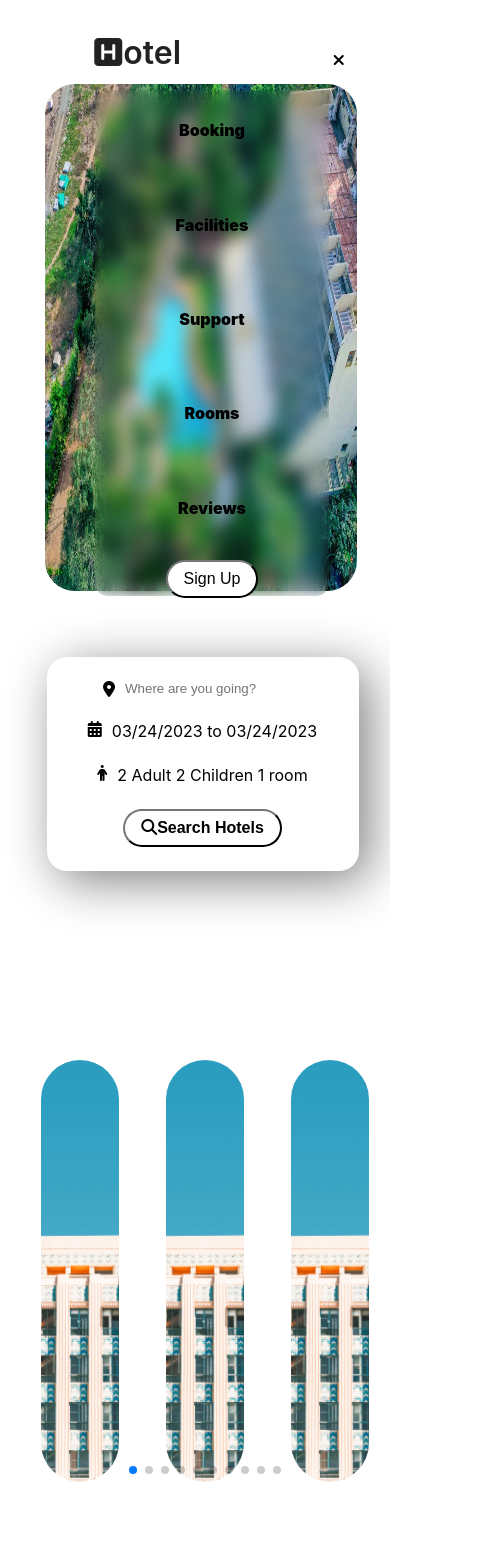
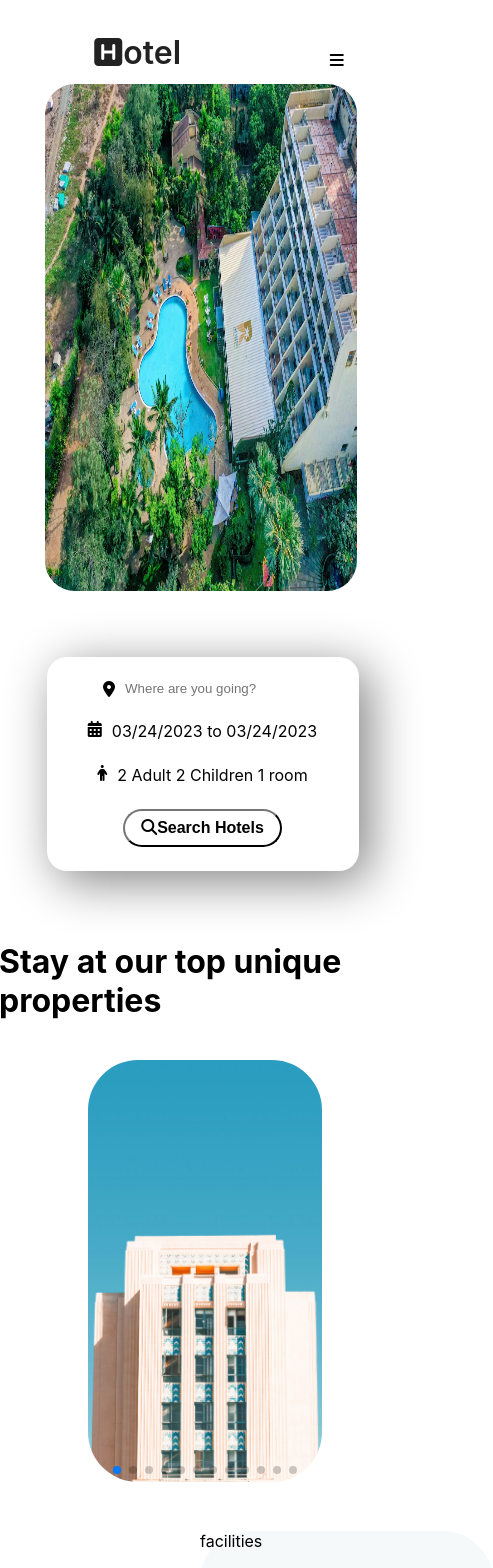
Before and after one commit to pramitbhar26/hotel_booking, a React (Create React App) app: page / in a window 390 px wide. Shown: the top 1568 px of the page, 493 px wide, since content can reach past the window. Before the commit the page ends 1486 px from the top, so only its background shows below. Built offline with nearby package versions, Linux system fonts and the light colour scheme.

Commit message:
Implement Facilities

```diff
--- a/src/Routes/Home.js
+++ b/src/Routes/Home.js
@@ -5,6 +5,7 @@ import Hero from '../components/hero/Hero';
 // import hotel2 from "../assets/hotel2.jpg";
 import Searchbar from '../components/SearchBar/Searchbar';
 import HotelSlider from '../components/HotelSlider/hotelslider';
+import Facilities from '../components/facilities/facilities';
 const Home = () => {
   return (
     <>
@@ -20,6 +21,9 @@ const Home = () => {
       <div>
         <HotelSlider />
       </div>
+      <div>
+        <Facilities />
+      </div>
     </>
   )
 }
--- a/src/components/HotelSlider/hotelslider.css
+++ b/src/components/HotelSlider/hotelslider.css
@@ -49,3 +49,26 @@
     justify-content: center;
 
   }
+  @media only screen and (max-width:850px){
+    .swiper-slide img {
+      display: inline-flex;
+      flex-direction: row;
+      width: 60vw;
+      height: 50vh;
+      left: 10px;
+      object-fit: cover;
+      border-radius: 50px;
+      /* gap: 2px; */
+    }
+
+    .heading{
+      display: flex;
+      top: 10px;
+      /* width: 100%; */
+      position: relative;
+      align-items: center;
+      justify-content:center;
+      right: 1px;
+      z-index: 1;
+    }
+  }
--- a/src/components/HotelSlider/hotelslider.js
+++ b/src/components/HotelSlider/hotelslider.js
@@ -21,25 +21,47 @@ const hotelslider = () => {
                     <img src={img1} alt='hotelImg' className='featuredImg'/>
                 </div> */}
                 <Swiper
-                    slidesPerView={3}
-                    spaceBetween={5}
+                    // slidesPerView={3}
+                    // spaceBetween={5}
                     pagination={{
                         clickable: true,
                     }}
                     modules={[Pagination]}
                     className="mySwiper"
+                    breakpoints={{
+                        0: {
+                            slidesPerView: 1,
+                            spaceBetween: 10,
+                        },
+                        480: {
+                            slidesPerView: 1,
+                            spaceBetween: 10,
+                        },
+                        768: {
+                            slidesPerView: 3,
+                            spaceBetween: 15,
+                        },
+                        1024: {
+                            slidesPerView: 3,
+                            spaceBetween: 5,
+                        },
+                        1280: {
+                            slidesPerView: 3,
+                            spaceBetween: 5,
+                        },
+                    }}
                 >
                     <SwiperSlide>
-                        <img src={img1} alt='hotelImg' className='sliderImg'/>
+                        <img src={img1} alt='hotelImg' className='sliderImg' />
                     </SwiperSlide>
                     <SwiperSlide>
-                        <img src={img1} alt='hotelImg'/>
+                        <img src={img1} alt='hotelImg' />
                     </SwiperSlide>
                     <SwiperSlide>
-                        <img src={img1} alt='hotelImg'/>
+                        <img src={img1} alt='hotelImg' />
                     </SwiperSlide>
                     <SwiperSlide>
-                        <img src={img1} alt='hotelImg'/>
+                        <img src={img1} alt='hotelImg' />
                     </SwiperSlide>
                     <SwiperSlide>Slide 2</SwiperSlide>
                     <SwiperSlide>Slide 3</SwiperSlide>
--- /dev/null
+++ b/src/components/facilities/facilities.css
@@ -0,0 +1,16 @@
+.facilities{
+    position: relative;
+    align-items: center;
+    justify-content: center;
+}
+.facilitiesItems{
+    top: 45px;
+    width: 75vw;
+    height: 100vh;
+    align-items: center;
+    justify-content: center;
+    position: relative;
+    background-color:#f5f9fa;
+    left: 200px;
+    border-radius: 50px;
+}
--- /dev/null
+++ b/src/components/facilities/facilities.js
@@ -0,0 +1,13 @@
+import React from 'react';
+import "./facilities.css";
+const facilities = () => {
+    return (
+        <div className='facilities'>
+            <div className='facilitiesItems'>
+                facilities
+            </div>
+        </div>
+    )
+}
+
+export default facilities
--- a/src/components/navbar/Navbar.js
+++ b/src/components/navbar/Navbar.js
@@ -4,7 +4,7 @@ import "./Navbar.css";
 import { MenuItems } from '../MenuItems';
 import {Link} from "react-router-dom";
 const Navbar = () => {
-  const [state,setState] = useState("true");
+  const [state,setState] = useState(false);
   // handleClicked = () =>{
   //   setState(!state);
   // }
```
